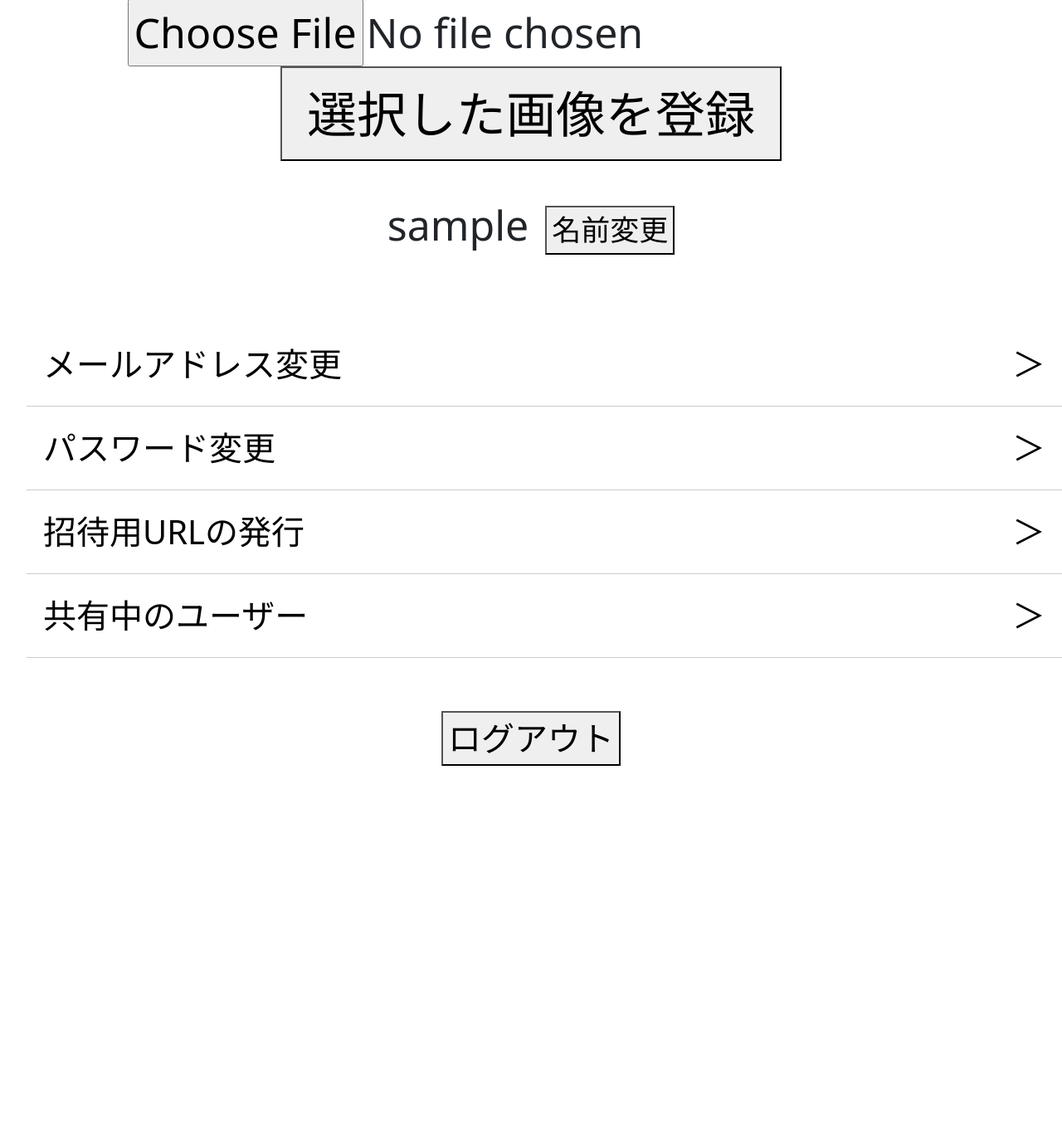
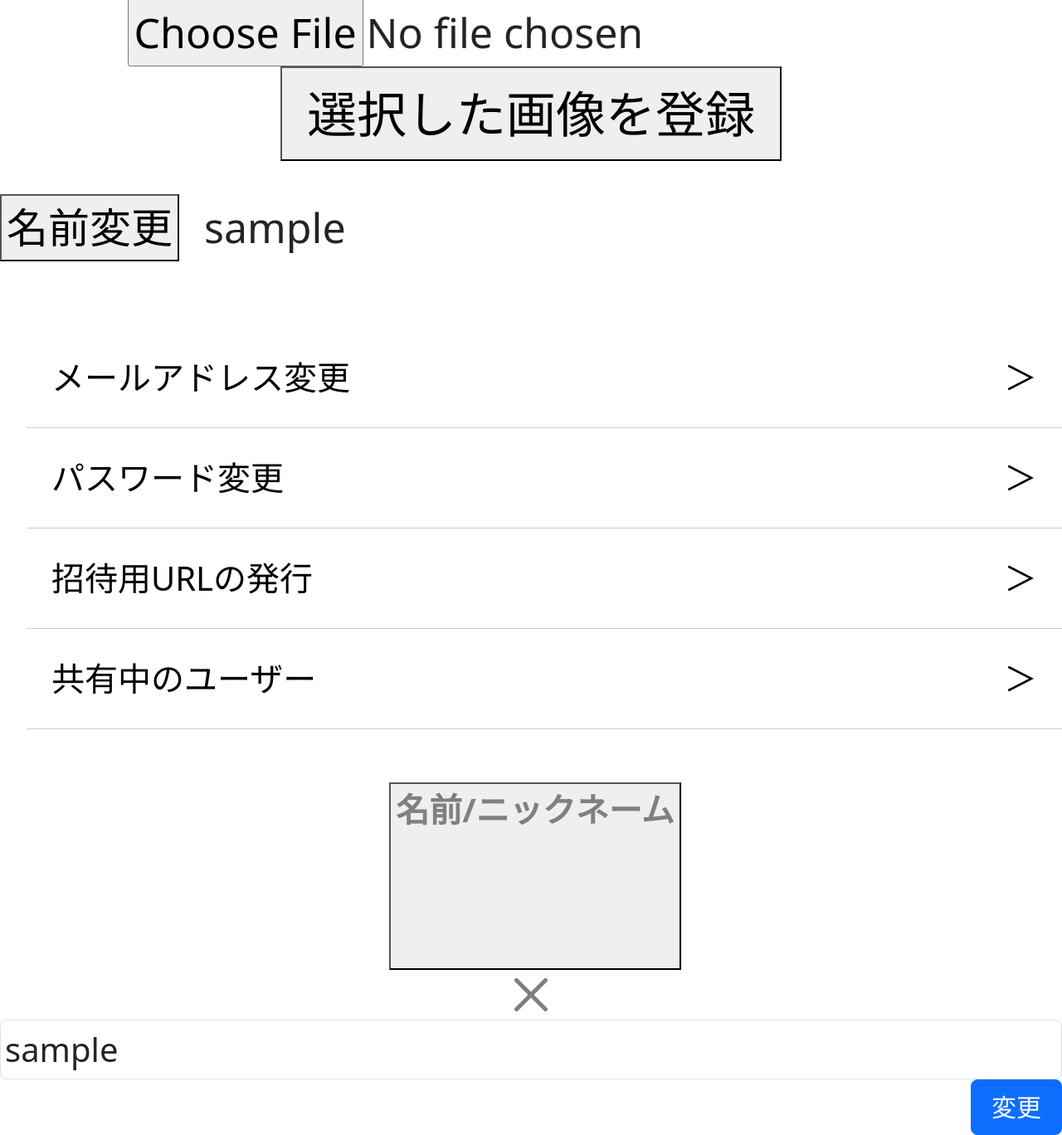
Before and after one commit to asami-mano/Cooking-Memory, a Django app: page /accounts/mypage/ in a window 1280 px wide. Shown: the part 289-1657 px from the top of the page at 83% size. Before the commit the page ends 1212 px from the top, so only its background shows below. Run offline with Django 5.2, Linux system fonts and the light colour scheme; the visitor is signed in with stand-in values (Sample User, id 1).

Commit message:
更に変更

```diff
--- a/cooking_memory/cooking_memory_app/login_view/templates/mypage.html
+++ b/cooking_memory/cooking_memory_app/login_view/templates/mypage.html
@@ -9,6 +9,7 @@
 
 <style>
   .main-content {
+    max-width: 100%;
     margin-top: 100px; /* ヘッダーの高さ分だけ空ける */
   }
 
@@ -35,10 +36,10 @@
     font-size: 60px;
   }
   input[type="submit"] {
-    font-size: 60px;
+    font-size: 5px0px;
     padding: 10px 30px;
   }
-  {% comment %} .user-name {
+  .user-name {
     text-align: center;
     margin-top: 40px;
     font-size: 50px;
@@ -46,11 +47,6 @@
     justify-content: left;
     align-items: center;
     gap: 30px; /* ボタンと名前の間のスペース */
-  } {% endcomment %}
-  .user-name {
-    text-align: center;
-    margin-top: 40px;
-    font-size: 50px;
   }
   .mypage-list {
     margin-top: 80px;
@@ -60,7 +56,7 @@
     display: flex;
     justify-content: space-between;
     align-items: center;
-    padding: 20px;
+    padding: 30px;
     border-bottom: 1px solid #ccc;
   }
   .menu-link,
@@ -99,9 +95,10 @@
     <button type="submit">選択した画像を登録</button>
   </form>
 
-  <!-- 名前/ニックネーム -->
+  <!-- 名前変更ボタンと名前/ニックネーム -->
   <div class="user-name">
-    {{ user.username }}<button data-bs-toggle="modal" data-bs-target="#nameChangeModal" style="font-size: 35px; margin-left:20px">名前変更</button>
+    <button class="custom-button" data-bs-toggle="modal" data-bs-target="#nameChangeModal">名前変更</button>
+    <span>{{ user.username }}</span>
   </div>
 
   <ul class="mypage-list">
@@ -126,7 +123,7 @@
   <!-- ログアウト -->
   <form method="post" action="{% url 'accounts:user_logout_2' %}">
     {% csrf_token %}
-    <button>ログアウト</button>
+    <button style="font-size: 60px;>ログアウト</button>
   </form>
 </div>
 
```
